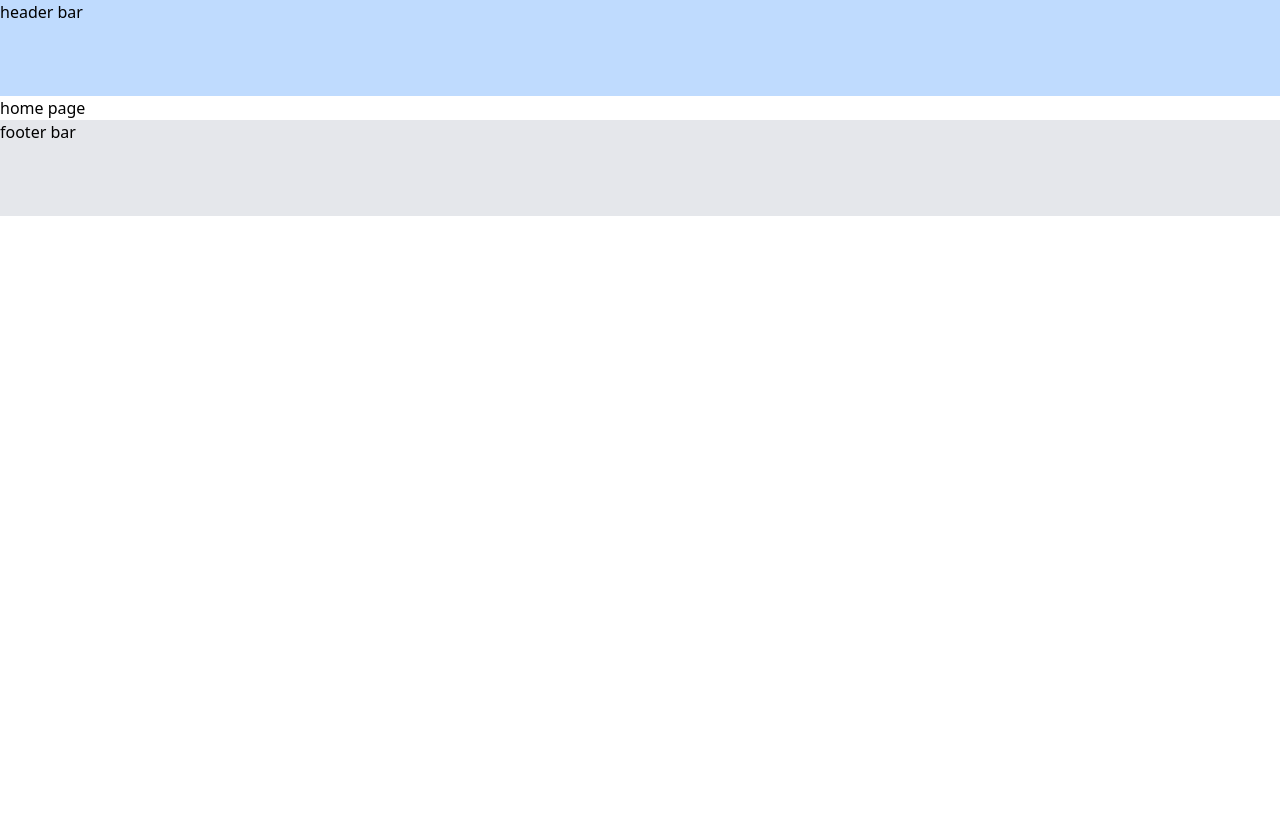
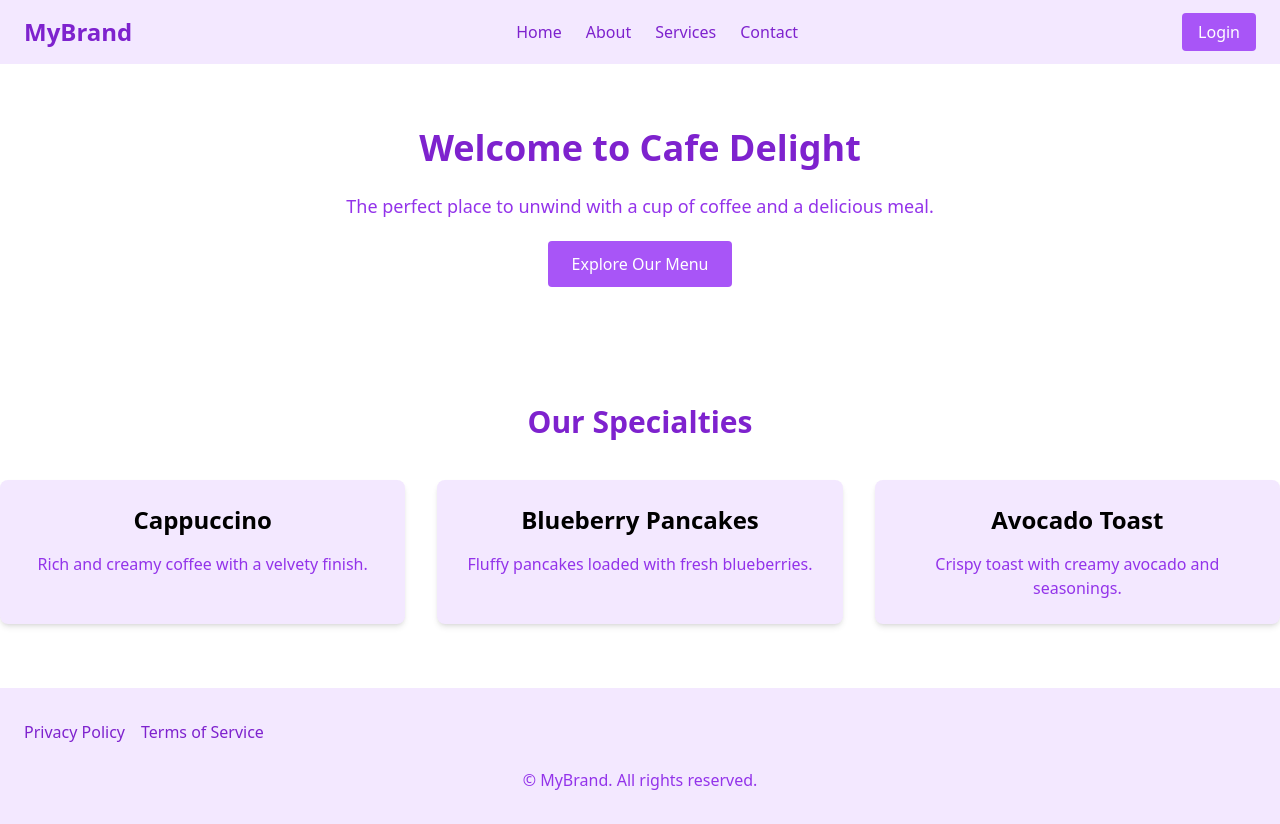
Before and after one commit to AvinashMarkad/Next-Js, a Next.js app in the folder my-app/: page / in a window 1280 px wide. Before the commit the page ends 800 px from the top, so only its background shows below. Built offline with nearby package versions, Linux system fonts and the light colour scheme.

Commit message:
regenerate page look

```diff
--- a/my-app/src/app/about/page.tsx
+++ b/my-app/src/app/about/page.tsx
@@ -1,7 +1,29 @@
-export default function about(){
-    return(
-        <div>
-            <h1>about page</h1>
-        </div>
+export default function about() {
+    return (
+        <>
+
+            <section className="container mx-auto py-16 px-6">
+                <h2 className="text-4xl font-bold text-purple-700 text-center mb-10">About Us</h2>
+                <div className="flex flex-col md:flex-row items-center">
+
+                    <div className="md:w-1/2 mb-8 md:mb-0">
+                        <img src="https://img.freepik.com/premium-photo/fresh-coffee-steams-wooden-table-hot-coffee_1298753-996.jpg?semt=ais_hybrid" alt="Cafe Interior" className="rounded-lg shadow-lg w-full" />
+                    </div>
+
+
+                    <div className="md:w-1/2 md:pl-10">
+                        <p className="text-purple-600 text-lg mb-6">
+                            At Cafe Delight, we believe in offering a perfect blend of atmosphere and taste. Established in 2010, our mission has been to provide a cozy and welcoming space for coffee lovers and food enthusiasts alike. Whether you're here for a quick coffee or a long brunch with friends, we're here to make your experience unforgettable.
+                        </p>
+                        <p className="text-purple-600 text-lg mb-6">
+                            We pride ourselves on using the finest ingredients in our menu, sourcing locally wherever possible. Our baristas are trained to craft the perfect cup, and our chefs are passionate about creating dishes that surprise and delight.
+                        </p>
+                        <p className="text-purple-600 text-lg">
+                            Come visit us today and experience the warmth of Cafe Delight. We’re more than just a café – we’re a community hub where stories are shared over delicious food and drinks.
+                        </p>
+                    </div>
+                </div>
+            </section>
+        </>
     );
 }
--- a/my-app/src/app/layout.tsx
+++ b/my-app/src/app/layout.tsx
@@ -16,13 +16,49 @@ export default function RootLayout({
   return (
     <html lang="en">
       <body>
-        <header className='bg-blue-200 h-24'>
-          <h1>header bar</h1>
-        </header>
+      <header className="bg-purple-100 text-white">
+    <div className="container mx-auto flex justify-between items-center py-4 px-6">
+
+      <div className="text-purple-700 text-2xl font-bold">
+        MyBrand
+      </div>
+
+
+      <nav className="hidden md:flex space-x-6">
+        <a href="#" className="text-purple-700 hover:text-purple-500">Home</a>
+        <a href="#" className="text-purple-700 hover:text-purple-500">About</a>
+        <a href="#" className="text-purple-700 hover:text-purple-500">Services</a>
+        <a href="#" className="text-purple-700 hover:text-purple-500">Contact</a>
+      </nav>
+
+
+      <div>
+        <a href="#" className="bg-purple-500 text-white py-2 px-4 rounded hover:bg-purple-600">
+          Login
+        </a>
+      </div>
+    </div>
+  </header>
         {children}
-        <footer className='bg-gray-200 h-24'>
-          <h1>footer bar</h1>
-        </footer>
+        <footer className="bg-purple-100 text-purple-700 py-8">
+    <div className="container mx-auto flex flex-col md:flex-row justify-between items-center px-6">
+
+
+
+
+
+
+      <div className="flex space-x-4">
+        <a href="#" className="hover:text-purple-500">Privacy Policy</a>
+        <a href="#" className="hover:text-purple-500">Terms of Service</a>
+      </div>
+    </div>
+
+
+    <div className="text-center mt-6 text-purple-600">
+      <p>© <span id="year"></span> MyBrand. All rights reserved.</p>
+    </div>
+  </footer>
       </body>
     </html>
   )
--- a/my-app/src/app/page.tsx
+++ b/my-app/src/app/page.tsx
@@ -1,7 +1,40 @@
 export default function home(){
     return(
-        <div>
-            <h1>home page</h1>
+        <>
+        <section className="container mx-auto py-16 text-center">
+        <h2 className="text-4xl font-bold text-purple-700 mb-6">
+          Welcome to Cafe Delight
+        </h2>
+        <p className="text-purple-600 text-lg mb-8">
+          The perfect place to unwind with a cup of coffee and a delicious meal.
+        </p>
+        <a href="#" className="bg-purple-500 text-white py-3 px-6 rounded hover:bg-purple-600">
+          Explore Our Menu
+        </a>
+      </section>
+
+      <section className="bg-white py-16">
+        <div className="container mx-auto text-center">
+          <h3 className="text-3xl font-bold text-purple-700 mb-10">Our Specialties</h3>
+          <div className="grid grid-cols-1 md:grid-cols-3 gap-8">
+
+            <div className="bg-purple-100 p-6 rounded-lg shadow-md">
+              <h4 className="text-2xl font-bold mb-4">Cappuccino</h4>
+              <p className="text-purple-600">Rich and creamy coffee with a velvety finish.</p>
+            </div>
+
+            <div className="bg-purple-100 p-6 rounded-lg shadow-md">
+              <h4 className="text-2xl font-bold mb-4">Blueberry Pancakes</h4>
+              <p className="text-purple-600">Fluffy pancakes loaded with fresh blueberries.</p>
+            </div>
+
+            <div className="bg-purple-100 p-6 rounded-lg shadow-md">
+              <h4 className="text-2xl font-bold mb-4">Avocado Toast</h4>
+              <p className="text-purple-600">Crispy toast with creamy avocado and seasonings.</p>
+            </div>
+          </div>
         </div>
+      </section>
+      </>
     );
 }
```
